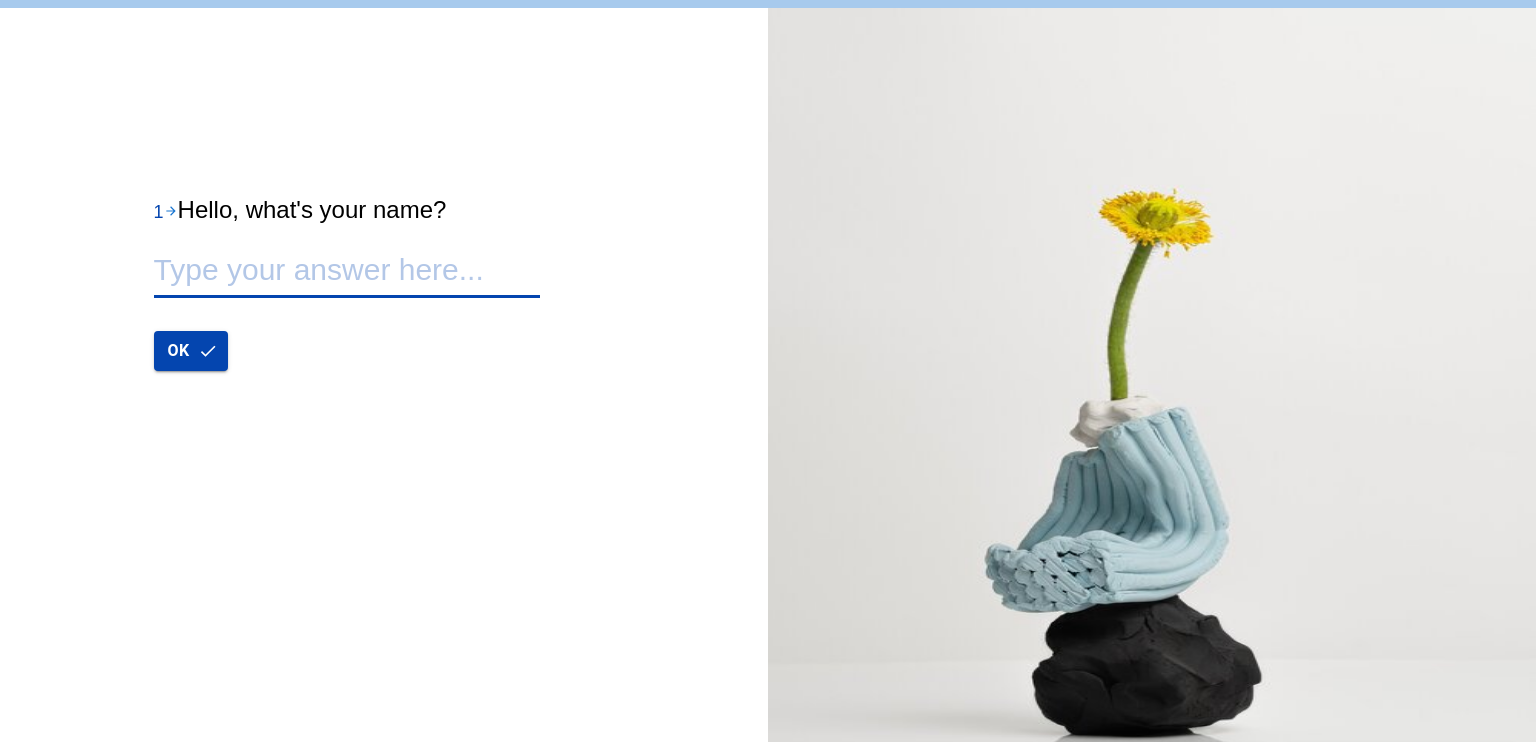
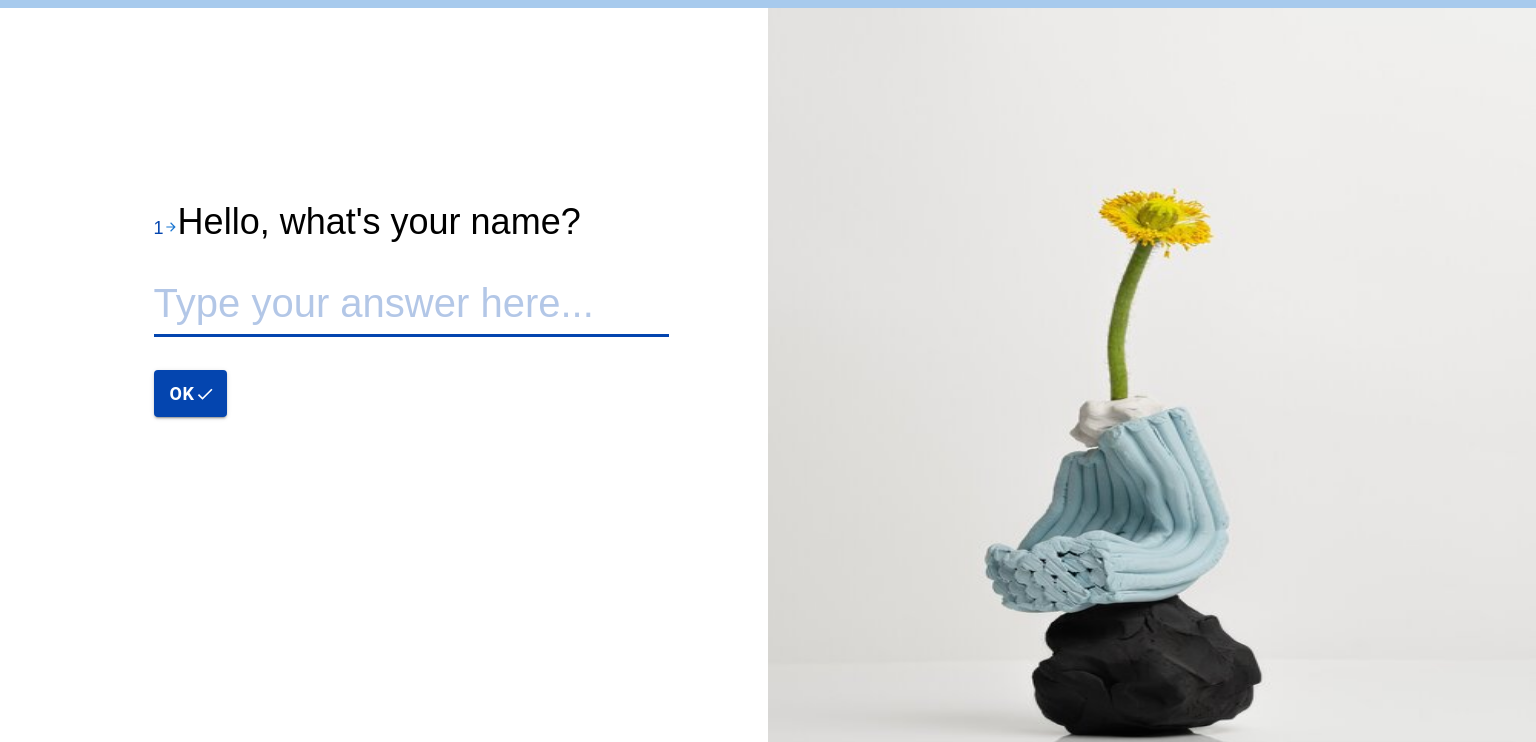
Before and after one commit to RamailoTech/Typeform-demo, a React (Create React App) app: page / in a window 1536 px wide. Shown: the top 742 px of the page. Built offline with nearby package versions, Linux system fonts and the light colour scheme.

Commit message:
css change

```diff
--- a/src/assets/styles/form.css
+++ b/src/assets/styles/form.css
@@ -18,7 +18,7 @@
   left: 20%;
 }
 .grid-question {
-  font-size: 24px;
+  font-size: 26px;
   font-weight: 300;
   line-height: 34px;
   font-family: sans-serif, system-ui, -apple-system, BlinkMacSystemFont,
@@ -38,7 +38,7 @@
 .grid-button{
   margin-top: 18px !important;
   background-color:#0445af !important;
-  padding:6px 14px !important;;
+  padding:6px 12px !important;;
   font-size:16px !important;;
   font-weight:700 !important;;
 }
@@ -58,3 +58,13 @@
   width: 100%;
   height: 100vh;
 }
+@media screen and (min-width: 1400px){
+  .grid-question {
+    font-size: 36px;
+    line-height: 34px;
+  }
+  .grid-button{
+    padding:8px 16px !important;
+    font-size:18px !important;
+  }
+}
--- a/src/components/Formpage.jsx
+++ b/src/components/Formpage.jsx
@@ -11,7 +11,7 @@ import { DateInput } from "../components/input/dateInput";
 import FormContext from "../context/form/FormContext";
 import QuestionContext from "../context/questions/QuestionContext";
 import { Link } from "react-router-dom";
-import LinearProgress from "@mui/material/LinearProgress";
+
 
 export const Formpage = ({ question, navigateNext,index }) => {
   const {
@@ -20,7 +20,6 @@ export const Formpage = ({ question, navigateNext,index }) => {
     setPageLength,
     pageLength,
     formValue,
-    progress,
     setProgress,
   } = useContext(FormContext);
   let questions = useContext(QuestionContext);
@@ -35,13 +34,7 @@ export const Formpage = ({ question, navigateNext,index }) => {
 
     return (
       <>
-        <Box sx={{ width: "100%" }}>
-          <LinearProgress
-            variant="determinate"
-            value={progress}
-            sx={{ height: "8px" }}
-          />
-        </Box>
+
         <div
           style={{
             transform: `translateY(-${(visiblePageNumber - 1) * 100}%)`,
@@ -89,7 +82,7 @@ export const Formpage = ({ question, navigateNext,index }) => {
                     <Button
                       variant="contained"
                       className="grid-button"
-                      endIcon={<CheckIcon />}
+                      endIcon={<CheckIcon  sx={{marginLeft:"-8px"}}/>}
                       onClick={handleChange}
                     >
                       OK
--- a/src/components/input/input.css
+++ b/src/components/input/input.css
@@ -34,9 +34,7 @@
   margin-bottom: 5px;
   position: relative;
 }
-.radio_input_button:focus{
-border:2px solid #0445af;
-}
+
 .radio_input_button_option {
   border: 1px solid #0445af;
 
@@ -71,3 +69,13 @@ border:2px solid #0445af;
   background-color: #0445af;
   color: #fff;
 }
+@media screen and (min-width: 1400px){
+  .radio_input_button{
+    min-width: 300px;
+    font-size: 25px;
+  }
+  .text_answer_input {
+    font-size: 40px;
+
+  }
+}
--- a/src/pages/Form.jsx
+++ b/src/pages/Form.jsx
@@ -1,12 +1,14 @@
 import React, { useContext, useEffect } from "react";
 import QuestionContext from "../context/questions/QuestionContext";
-import { Button, ButtonGroup } from "@mui/material";
+import { Button, ButtonGroup,Box } from "@mui/material";
 import { Formpage } from "../components/Formpage";
 import ExpandMoreIcon from "@mui/icons-material/ExpandMore";
 import ExpandLessIcon from "@mui/icons-material/ExpandLess";
 import FormContext from "../context/form/FormContext";
 import "../assets/styles/form.css";
 import { navigatePrev, navigateNext } from "../utils/navigate";
+import LinearProgress from "@mui/material/LinearProgress";
+
 export const Form = () => {
   let questions = useContext(QuestionContext);
   const {
@@ -15,6 +17,7 @@ export const Form = () => {
     setVisiblePageNumber,
     setPageLength,
     pageLength,
+    progress,
   } = useContext(FormContext);
 
   useEffect(() => {
@@ -26,6 +29,14 @@ export const Form = () => {
   }, [questions, setPageLength]);
 
   return (
+    <>
+    <Box sx={{ width: "100%" }}>
+    <LinearProgress
+      variant="determinate"
+      value={progress}
+      sx={{ height: "8px" }}
+    />
+  </Box>
     <div className={`wrapper`}>
       {questions.map((question, index) => {
         return <Formpage question={question} navigateNext={navigateNext} index={index}/>;
@@ -64,5 +75,6 @@ export const Form = () => {
         </Button>
       </div>
     </div>
+    </>
   );
 };
```
